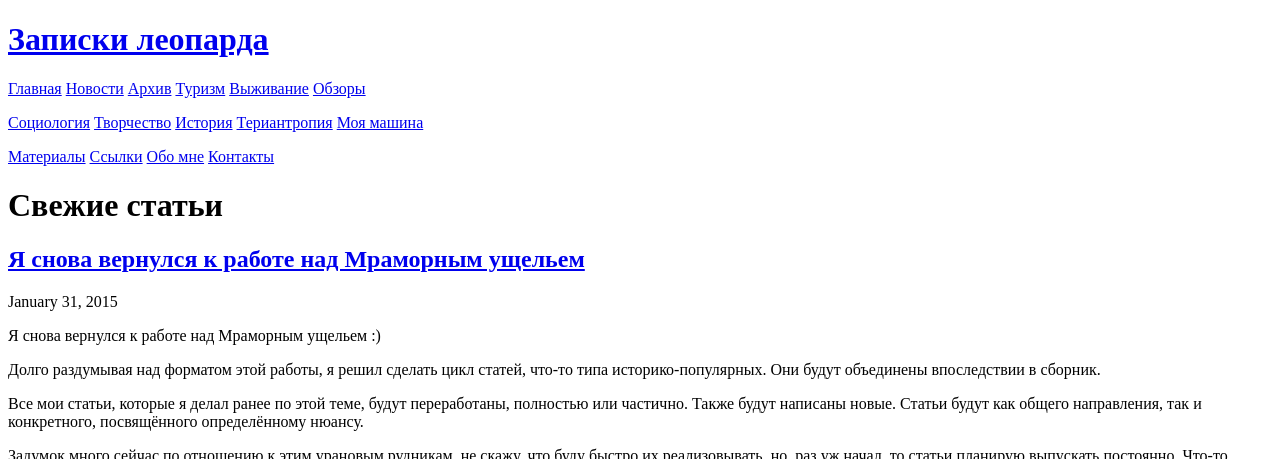
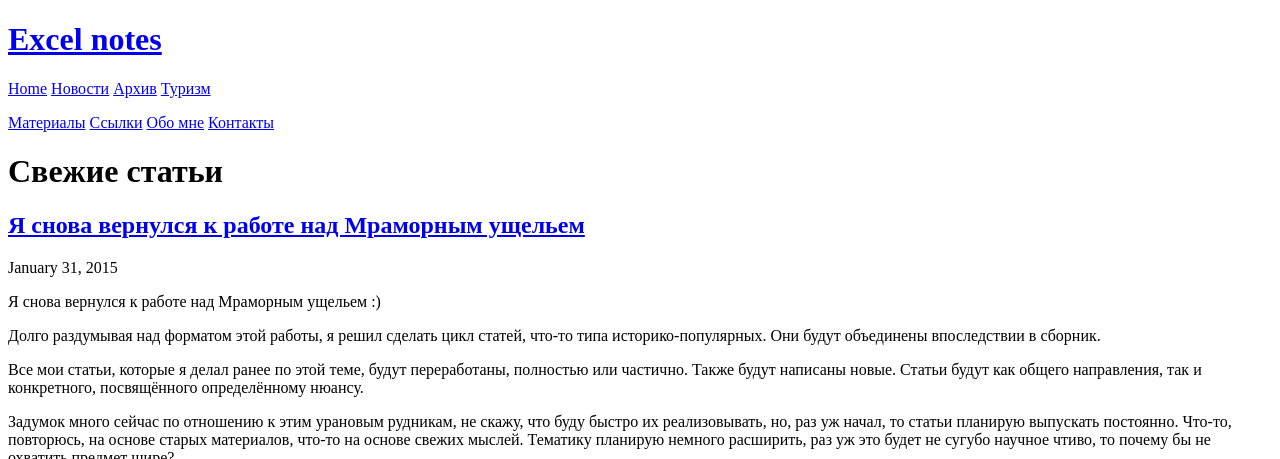
Before and after one commit to ivan-placid/demo, a Jekyll site: the page built from index.html, in a window 1280 px wide and 900 px high, cut to the strip 0-459 px from the top of the window. Built offline with Jekyll 4.4.1, drawn with Linux system fonts in a browser that asks for light colours; some web fonts are replaced; Markdown is read by kramdown in place of the engine named in the settings; some of the changed text lies outside the part shown.

Commit message:
Update default.html

```diff
--- a/_layouts/default.html
+++ b/_layouts/default.html
@@ -4,7 +4,7 @@
 <head>
   <meta http-equiv="content-type" content="text/html; charset=utf-8" />
   <!-- <title>{{ page.title }}</title> -->
-  <title>leopard-fil</title>
+  <title>excel notes</title>
   <meta name="author" content="Fil" />
   <link type="text/css" rel="stylesheet" href="http://fast.fonts.com/cssapi/d70ca5cd-778e-48cc-9e59-6b276425c670.css"/>
 
@@ -22,22 +22,13 @@
     <!-- <img src="{{site.baseurl}}/leo_2.png" alt="leo2" /> -->
 
     <div class="header">
-      <h1><a href="/">Записки леопарда</a></h1>
+      <h1><a href="/">Excel notes</a></h1>
 
       <p>
-      <a class="extra" href="{{site.baseurl}}/">Главная</a>
+      <a class="extra" href="{{site.baseurl}}/">Home</a>
       <a class="extra" href="{{site.baseurl}}/news.html">Новости</a>
       <a class="extra" href= "{{site.baseurl}}/archive.html">Архив</a>
       <a class="extra" href="{{site.baseurl}}/talks.html">Туризм</a>
-      <a class="extra" href="{{site.baseurl}}/talks.html">Выживание</a>
-      <a class="extra" href="{{site.baseurl}}/talks.html">Обзоры</a>
-
-      <p>
-      <a class="extra" href="{{site.baseurl}}/talks.html">Социология</a>
-      <a class="extra" href="{{site.baseurl}}/talks.html">Творчество</a>
-      <a class="extra" href="{{site.baseurl}}/talks.html">История</a>
-      <a class="extra" href="{{site.baseurl}}/talks.html">Териантропия</a>
-      <a class="extra" href="{{site.baseurl}}/talks.html">Моя машина</a>
 
       <p>
       <a class="extra" href="{{site.baseurl}}/sources.html">Материалы</a>
@@ -59,27 +50,20 @@
     <div class="footer">
       <div class="contact">
         <p>
-          Фил Фил<br />
-          Амурская область, Благовещенск<br />
+          Ivan
         </p>
       </div>
 
       <div class="contact">
         <p>
-          <a href="http://vk.com/leopard_fil">http://vk.com/leopard_fil</a><br />
-        </p>
-      </div>
-
-      <div class="contact">
-        <p>
-          <a href="mailto:leopard-fil@yandex.ru">leopard-fil@yandex.ru</a>
+          <a href="mailto:ivan.placid@gmail.com">ivan.placid@gmail.com</a>
         </p>
       </div>
 
     </div>
     <div  class="footer2" >
     <!-- поправить 2 ссылки -->
-     <a href="https://github.com/anildigital/anildigital.github.com/tree">managed by github</a>  ¤ <a href="http://github.com/mojombo/jekyll">generated by jekyll</a>  ¤ <a href="http://creativecommons.org/licenses/by-sa/3.0/us/">licensed by creative commons</a>  ¤ <a href="http://github.com">served by github</a>
+     <a href="https://github.com/ivan-placid/excel/tree/gh-pages/">managed by github</a>  ¤ <a href="https://github.com/jekyll/jekyll">generated by jekyll</a>  ¤ <a href="http://creativecommons.org/licenses/by-sa/3.0/us/">licensed by creative commons</a>  ¤ <a href="http://github.com">served by github</a>
     </div>
   </div>
 
```
